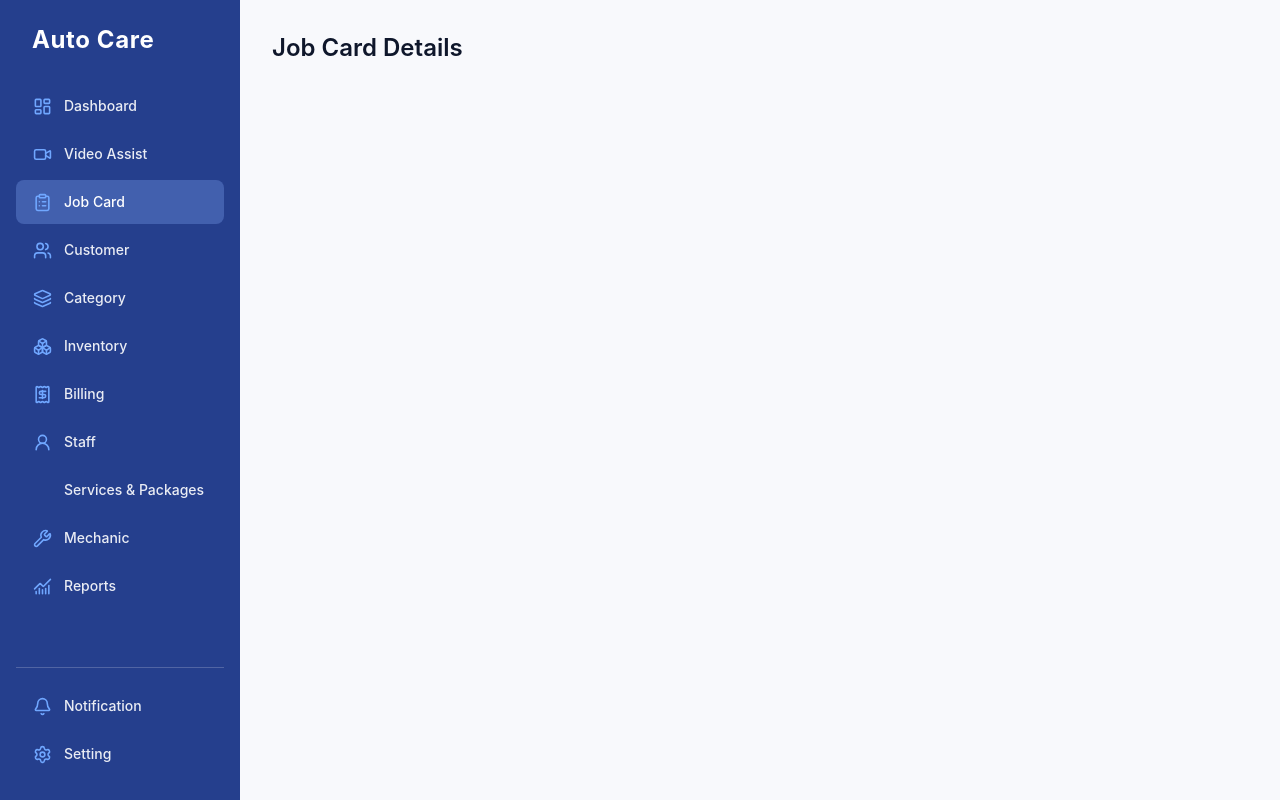
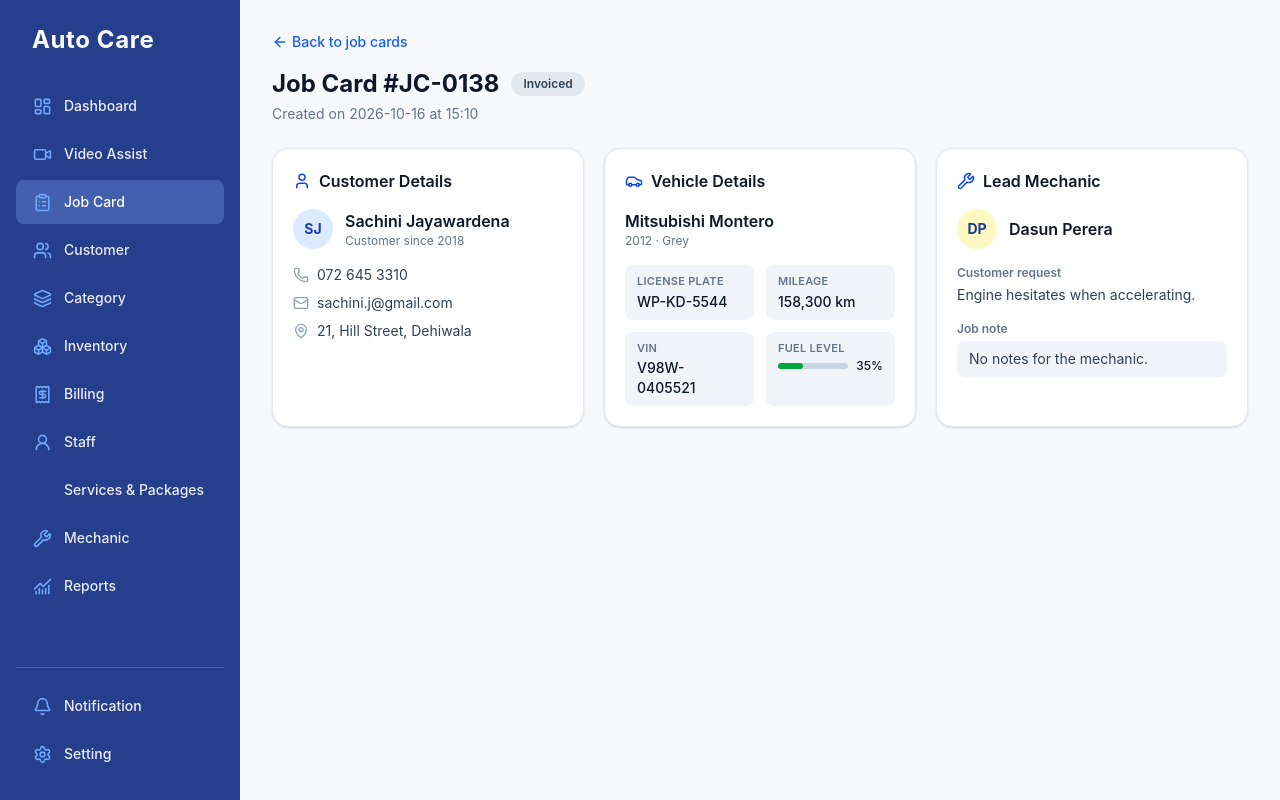
Before and after one commit to ChirathVidumina/AutoCare-Inventory-Mini, a React (Vite) app in the folder frontend/: page /job-cards/JC-0138 in a window 1280 px wide. Built offline with nearby package versions, Linux system fonts and the light colour scheme.

Commit message:
feat(job-cards): add job card details page with customer, vehicle and mechanic cards

```diff
--- a/frontend/src/modules/M2_Operations/data/jobCardsData.ts
+++ b/frontend/src/modules/M2_Operations/data/jobCardsData.ts
@@ -199,4 +199,22 @@ export const jobCards: JobCard[] = [
     ],
     parts: [{ partNo: "DF-4M41", name: "Diesel fuel filter", qty: 1, unitPrice: 4600 }],
   },
+  {
+    id: "JC-0121", createdAt: "2026-07-14", createdTime: "10:00", priority: "Normal", status: "Invoiced",
+    issue: "Scheduled 90,000 km service.",
+    customer: "Kamal Perera",
+    customerInfo: { phone: "077 852 7896", email: "kamal.perera@gmail.com", address: "42, John Road, Kurunegala", since: 2019 },
+    vehicle: "Toyota Axio", plateNo: "CAB-4521",
+    vehicleInfo: { year: 2015, colour: "White", vin: "NKE165-7021456", mileage: 90120, fuelLevel: 60 },
+    mechanic: "John Deo", mechanicNote: "",
+    services: [
+      { id: "S1", description: "Engine Oil Change", type: "Routine Maintenance", mechanic: "John Deo", status: "Completed", estHours: 0.5, actualHours: 0.5, labourCost: 2500 },
+      { id: "S2", description: "Brake Pad Replacement", type: "Repair", mechanic: "David", status: "Completed", estHours: 1, actualHours: 1, labourCost: 4500 },
+    ],
+    parts: [
+      { partNo: "EO-5W30", name: "Engine oil 5W-30 (4L)", qty: 1, unitPrice: 14500 },
+      { partNo: "OF-112", name: "Oil filter", qty: 1, unitPrice: 2200 },
+      { partNo: "BP-F21", name: "Front brake pad set", qty: 1, unitPrice: 9800 },
+    ],
+  },
 ];
--- /dev/null
+++ b/frontend/src/modules/M2_Operations/pages/JobCardDetailsPage.tsx
@@ -0,0 +1,142 @@
+import type { ReactNode } from "react";
+import { Link, useParams } from "react-router-dom";
+import { ArrowLeft, Car, Mail, MapPin, Phone, User, Wrench } from "lucide-react";
+import { getJobCardById, type JobCardStatus } from "../data/jobCardsData";
+
+const statusStyles: Record<JobCardStatus, string> = {
+  Open: "bg-blue-100 text-blue-800",
+  "In Progress": "bg-amber-100 text-amber-800",
+  Completed: "bg-green-100 text-green-800",
+  Invoiced: "bg-slate-200 text-slate-700",
+};
+
+function InfoCard({ title, icon, children }: { title: string; icon: ReactNode; children: ReactNode }) {
+  return (
+    <section className="rounded-2xl border border-slate-200 bg-white p-5 shadow-sm">
+      <h2 className="flex items-center gap-2 text-base font-semibold text-slate-900">
+        <span className="text-blue-700">{icon}</span>
+        {title}
+      </h2>
+      <div className="mt-4">{children}</div>
+    </section>
+  );
+}
+
+function SmallBox({ label, children }: { label: string; children: ReactNode }) {
+  return (
+    <div className="rounded-lg bg-slate-100 px-3 py-2">
+      <p className="text-[11px] font-semibold uppercase tracking-wide text-slate-500">{label}</p>
+      <div className="mt-0.5 text-sm font-medium text-slate-900">{children}</div>
+    </div>
+  );
+}
+
+const initials = (name: string) =>
+  name.split(" ").map((w) => w[0]).join("").slice(0, 2).toUpperCase();
+
+export default function JobCardDetailsPage() {
+  const { id } = useParams();
+  const job = getJobCardById(id);
+
+  if (!job) {
+    return (
+      <div className="p-8">
+        <h1 className="text-2xl font-semibold text-slate-900">Job card not found</h1>
+        <p className="mt-1 text-sm text-slate-500">There is no job card with ID "{id}".</p>
+        <Link to="/job-cards" className="mt-4 inline-block text-sm font-medium text-blue-600 hover:underline">
+          ← Back to job cards
+        </Link>
+      </div>
+    );
+  }
+
+  return (
+    <div className="p-8">
+      <Link to="/job-cards" className="inline-flex items-center gap-1 text-sm font-medium text-blue-600 hover:underline">
+        <ArrowLeft size={16} /> Back to job cards
+      </Link>
+
+      {/* Header */}
+      <div className="mt-3 flex flex-wrap items-center gap-3">
+        <h1 className="text-2xl font-bold text-slate-900">Job Card #{job.id}</h1>
+        <span className={`rounded-full px-3 py-1 text-xs font-semibold ${statusStyles[job.status]}`}>
+          {job.status}
+        </span>
+        {job.priority === "High" && (
+          <span className="rounded-full bg-red-100 px-3 py-1 text-xs font-semibold text-red-700">
+            High priority
+          </span>
+        )}
+      </div>
+      <p className="mt-1 text-sm text-slate-500">
+        Created on {job.createdAt} at {job.createdTime}
+      </p>
+
+      {/* Top cards */}
+      <div className="mt-6 grid grid-cols-1 gap-5 lg:grid-cols-3">
+        <InfoCard title="Customer Details" icon={<User size={18} />}>
+          <div className="flex items-center gap-3">
+            <span className="flex h-10 w-10 items-center justify-center rounded-full bg-blue-100 text-sm font-bold text-blue-800">
+              {initials(job.customer)}
+            </span>
+            <div>
+              <p className="font-semibold text-slate-900">{job.customer}</p>
+              <p className="text-xs text-slate-500">Customer since {job.customerInfo.since}</p>
+            </div>
+          </div>
+          <ul className="mt-4 space-y-2 text-sm text-slate-700">
+            <li className="flex items-center gap-2"><Phone size={16} className="text-slate-400" /> {job.customerInfo.phone}</li>
+            <li className="flex items-center gap-2"><Mail size={16} className="text-slate-400" /> {job.customerInfo.email}</li>
+            <li className="flex items-center gap-2"><MapPin size={16} className="text-slate-400" /> {job.customerInfo.address}</li>
+          </ul>
+        </InfoCard>
+
+        <InfoCard title="Vehicle Details" icon={<Car size={18} />}>
+          <p className="font-semibold text-slate-900">{job.vehicle}</p>
+          <p className="text-xs text-slate-500">
+            {job.vehicleInfo.year} · {job.vehicleInfo.colour}
+          </p>
+          <div className="mt-4 grid grid-cols-2 gap-3">
+            <SmallBox label="License plate">{job.plateNo}</SmallBox>
+            <SmallBox label="Mileage">{job.vehicleInfo.mileage.toLocaleString()} km</SmallBox>
+            <SmallBox label="VIN">{job.vehicleInfo.vin}</SmallBox>
+            <SmallBox label="Fuel level">
+              <div className="flex items-center gap-2">
+                <div className="h-1.5 flex-1 rounded-full bg-slate-300">
+                  <div
+                    className="h-1.5 rounded-full bg-green-600"
+                    style={{ width: `${job.vehicleInfo.fuelLevel}%` }}
+                  />
+                </div>
+                <span className="text-xs">{job.vehicleInfo.fuelLevel}%</span>
+              </div>
+            </SmallBox>
+          </div>
+        </InfoCard>
+
+        <InfoCard title="Lead Mechanic" icon={<Wrench size={18} />}>
+          {job.mechanic === "Unassigned" ? (
+            <p className="text-sm italic text-slate-400">No mechanic assigned yet</p>
+          ) : (
+            <div className="flex items-center gap-3">
+              <span className="flex h-10 w-10 items-center justify-center rounded-full bg-yellow-100 text-sm font-bold text-blue-900">
+                {initials(job.mechanic)}
+              </span>
+              <p className="font-semibold text-slate-900">{job.mechanic}</p>
+            </div>
+          )}
+
+          <p className="mt-4 text-xs font-semibold text-slate-500">Customer request</p>
+          <p className="mt-1 text-sm text-slate-700">{job.issue}</p>
+
+          <p className="mt-4 text-xs font-semibold text-slate-500">Job note</p>
+          <p className="mt-1 rounded-lg bg-slate-100 px-3 py-2 text-sm text-slate-700">
+            {job.mechanicNote || "No notes for the mechanic."}
+          </p>
+        </InfoCard>
+      </div>
+
+      {/* Services, parts and cost summary come next */}
+    </div>
+  );
+}
--- a/frontend/src/routes/AppRoutes.tsx
+++ b/frontend/src/routes/AppRoutes.tsx
@@ -2,6 +2,7 @@ import { Routes, Route, Navigate } from "react-router-dom";
 import MainLayout from "../components/layout/MainLayout";
 import DashboardPage from "../modules/M2_Operations/pages/DashboardPage";
 import JobCardsPage from "../modules/M2_Operations/pages/JobCardsPage";
+import JobCardDetailsPage from "../modules/M2_Operations/pages/JobCardDetailsPage";
 
 function PlaceholderPage({ title }: { title: string }) {
   return (
@@ -38,7 +39,7 @@ export default function AppRoutes() {
         <Route path="dashboard" element={<DashboardPage />} />
            <Route path="job-cards" element={<JobCardsPage />} />
            <Route path="job-cards/new" element={<PlaceholderPage title="Create Job Card" />} />
-           <Route path="job-cards/:id" element={<PlaceholderPage title="Job Card Details" />} />
+            <Route path="job-cards/:id" element={<JobCardDetailsPage />} />
 
         {pages.map((page) => (
           <Route
```
